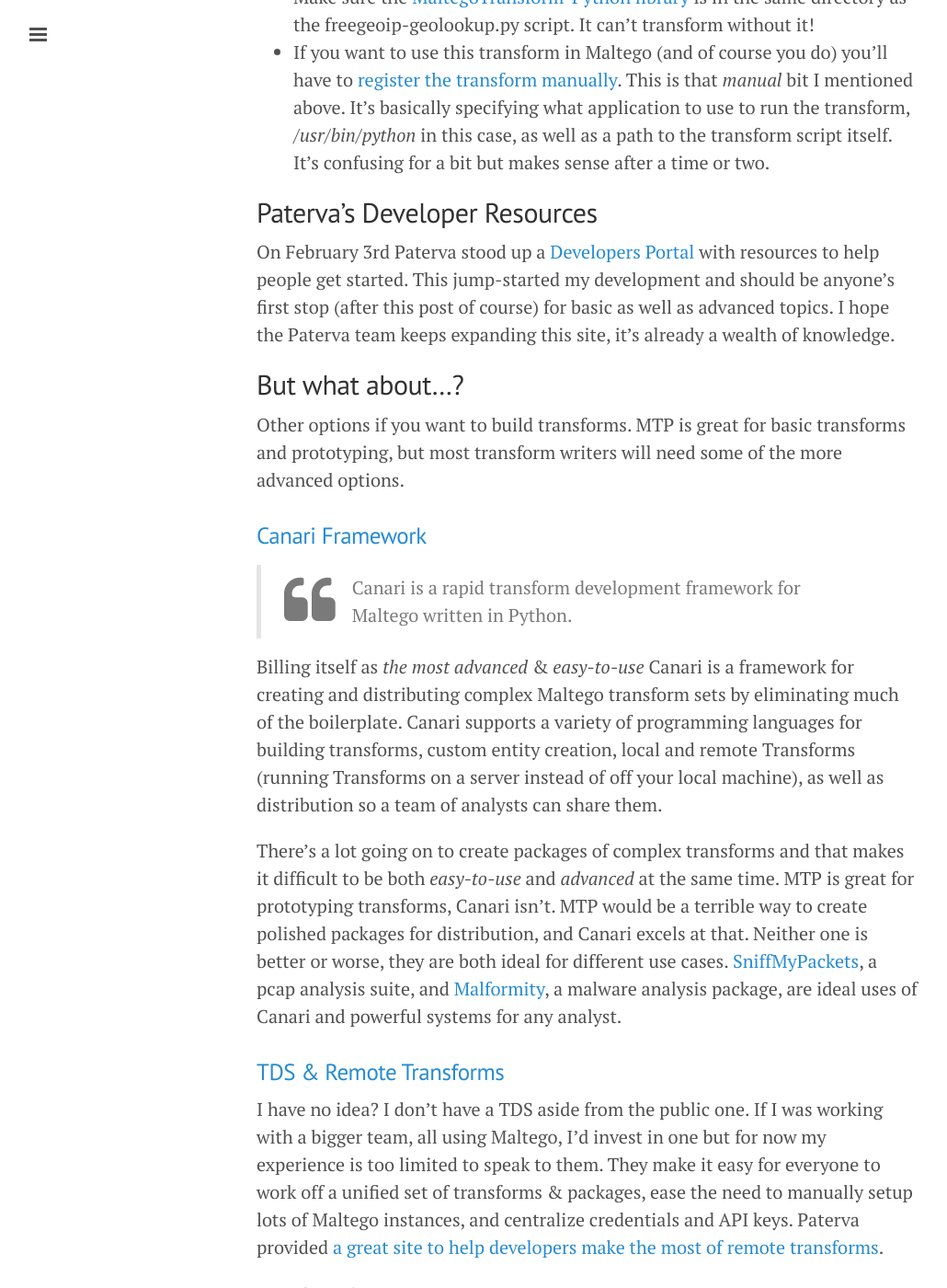
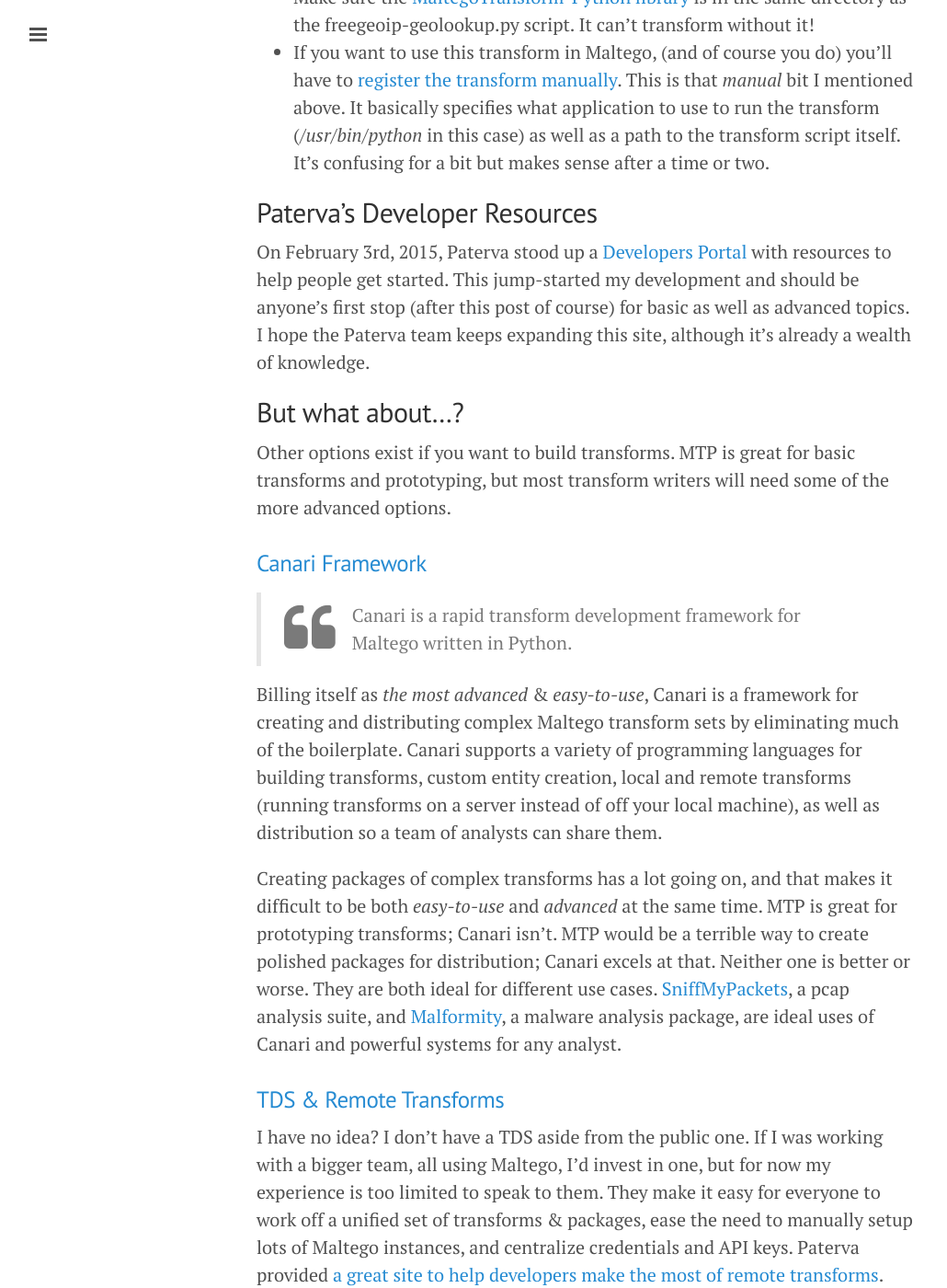
Before and after one commit to sroberts/sroberts.github.io, a Jekyll site: the page built from _posts/2015-02-20-maltego-transforms-for-the-lazy.md, in a window 1280 px wide and 1400 px high, scrolled down 4374 px. Shown: the whole window at 92% size, without its empty margins (1-1031 px from the left). Built offline with Jekyll 4.4.1, drawn with Linux system fonts in a browser that asks for light colours; nearby versions of some CDN libraries; some of the changed text lies outside the part shown.

Commit message:
Language smoothing

```diff
--- a/_posts/2015-02-20-maltego-transforms-for-the-lazy.md
+++ b/_posts/2015-02-20-maltego-transforms-for-the-lazy.md
@@ -55,35 +55,35 @@
 
 <script src="https://gist.github.com/sroberts/0f51855447189bb9e010.js"></script>
 
-What does this look like you may ask?
+What does this look like?
 
 ![FreeGeoIP Transform example](/public/transform-example.gif)
 
-__A couple notes:__
+__A couple of notes:__
 
-- If you want to use this transform you'll need the Python [Requests](http://docs.python-requests.org/en/latest/) library. You should have it installed anyway as a Python developer.
+- If you want to use this transform, you'll need the Python [Requests](http://docs.python-requests.org/en/latest/) library. You should have it installed anyway as a Python developer.
 -  Make sure the [MaltegoTransform-Python library](https://github.com/sroberts/maltegotransform-python) is in the same directory as the freegeoip-geolookup.py script. It can't transform without it!
-- If you want to use this transform in Maltego (and of course you do) you'll have to [register the transform manually](http://dev.paterva.com/developer/system/local_transforms/registration.php). This is that _manual_ bit I mentioned above. It's basically specifying what application to use to run the transform, _/usr/bin/python_ in this case, as well as a path to the transform script itself. It's confusing for a bit but makes sense after a time or two.
+- If you want to use this transform in Maltego, (and of course you do) you'll have to [register the transform manually](http://dev.paterva.com/developer/system/local_transforms/registration.php). This is that _manual_ bit I mentioned above. It basically specifies what application to use to run the transform (_/usr/bin/python_ in this case) as well as a path to the transform script itself. It's confusing for a bit but makes sense after a time or two.
 
 ## Paterva's Developer Resources
 
-On February 3rd Paterva stood up a [Developers Portal](http://dev.paterva.com/developer/) with resources to help people get started. This jump-started my development and should be anyone's first stop (after this post of course) for basic as well as advanced topics. I hope the Paterva team keeps expanding this site, it's already a wealth of knowledge.
+On February 3rd, 2015, Paterva stood up a [Developers Portal](http://dev.paterva.com/developer/) with resources to help people get started. This jump-started my development and should be anyone's first stop (after this post of course) for basic as well as advanced topics. I hope the Paterva team keeps expanding this site, although it's already a wealth of knowledge.
 
 ## But what about...?
 
-Other options if you want to build transforms. MTP is great for basic transforms and prototyping, but most transform writers will need some of the more advanced options.
+Other options exist if you want to build transforms. MTP is great for basic transforms and prototyping, but most transform writers will need some of the more advanced options.
 
 ### [Canari Framework](http://www.canariproject.com/)
 
 > <i class="fa fa-quote-left fa-3x pull-left"></i> Canari is a rapid transform development framework for Maltego written in Python.
 
-Billing itself as _the most advanced_ & _easy-to-use_ Canari is a framework for creating and distributing complex Maltego transform sets by eliminating much of the boilerplate. Canari supports a variety of programming languages for building transforms, custom entity creation, local and remote Transforms (running Transforms on a server instead of off your local machine), as well as distribution so a team of analysts can share them.
+Billing itself as _the most advanced_ &amp; _easy-to-use_, Canari is a framework for creating and distributing complex Maltego transform sets by eliminating much of the boilerplate. Canari supports a variety of programming languages for building transforms, custom entity creation, local and remote transforms (running transforms on a server instead of off your local machine), as well as distribution so a team of analysts can share them.
 
-There's a lot going on to create packages of complex transforms and that makes it difficult to be both _easy-to-use_ and _advanced_ at the same time. MTP is great for prototyping transforms, Canari isn't. MTP would be a terrible way to create polished packages for distribution, and Canari excels at that. Neither one is better or worse, they are both ideal for different use cases. [SniffMyPackets](http://sniffmypackets.net/), a pcap analysis suite, and [Malformity](https://github.com/digital4rensics/Malformity), a malware analysis package, are ideal uses of Canari and powerful systems for any analyst.
+Creating packages of complex transforms has a lot going on, and that makes it difficult to be both _easy-to-use_ and _advanced_ at the same time. MTP is great for prototyping transforms; Canari isn't. MTP would be a terrible way to create polished packages for distribution; Canari excels at that. Neither one is better or worse. They are both ideal for different use cases. [SniffMyPackets](http://sniffmypackets.net/), a pcap analysis suite, and [Malformity](https://github.com/digital4rensics/Malformity), a malware analysis package, are ideal uses of Canari and powerful systems for any analyst.
 
 ### [TDS & Remote Transforms](http://www.paterva.com/web6/products/servers.php)
 
-I have no idea? I don't have a TDS aside from the public one. If I was working with a bigger team, all using Maltego, I'd invest in one but for now my experience is too limited to speak to them. They make it easy for everyone to work off a unified set of transforms & packages, ease the need to manually setup lots of Maltego instances, and centralize credentials and API keys. Paterva provided [a great site to help developers make the most of remote transforms](http://www.paterva.com/web6/documentation/developer-tds.php).
+I have no idea? I don't have a TDS aside from the public one. If I was working with a bigger team, all using Maltego, I'd invest in one, but for now my experience is too limited to speak to them. They make it easy for everyone to work off a unified set of transforms &amp; packages, ease the need to manually setup lots of Maltego instances, and centralize credentials and API keys. Paterva provided [a great site to help developers make the most of remote transforms](http://www.paterva.com/web6/documentation/developer-tds.php).
 
 ## Useful Links
 
```
Also changed, not shown: other parts of _posts/2015-02-20-maltego-transforms-for-the-lazy.md (+9 -9 lines).
